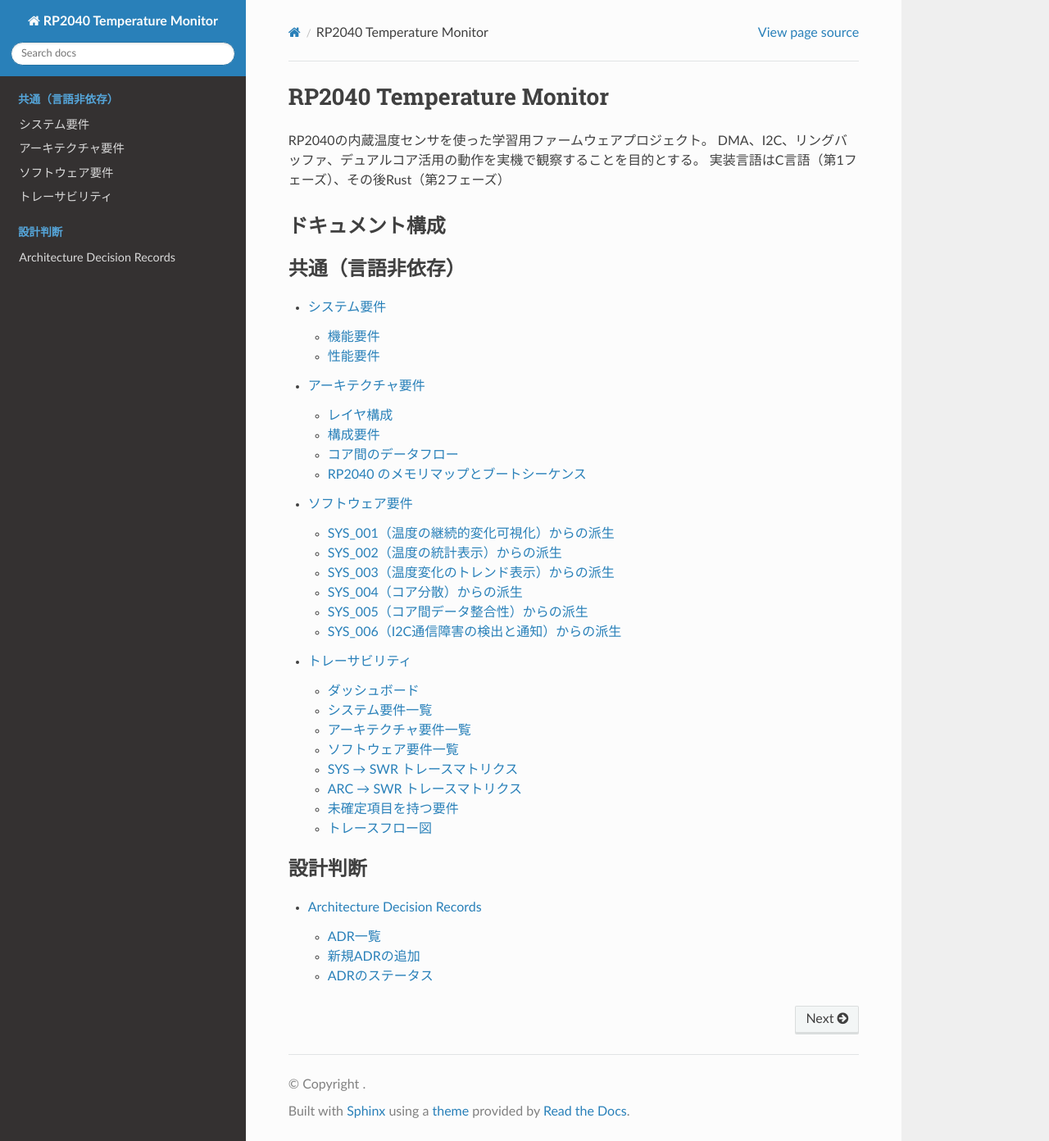
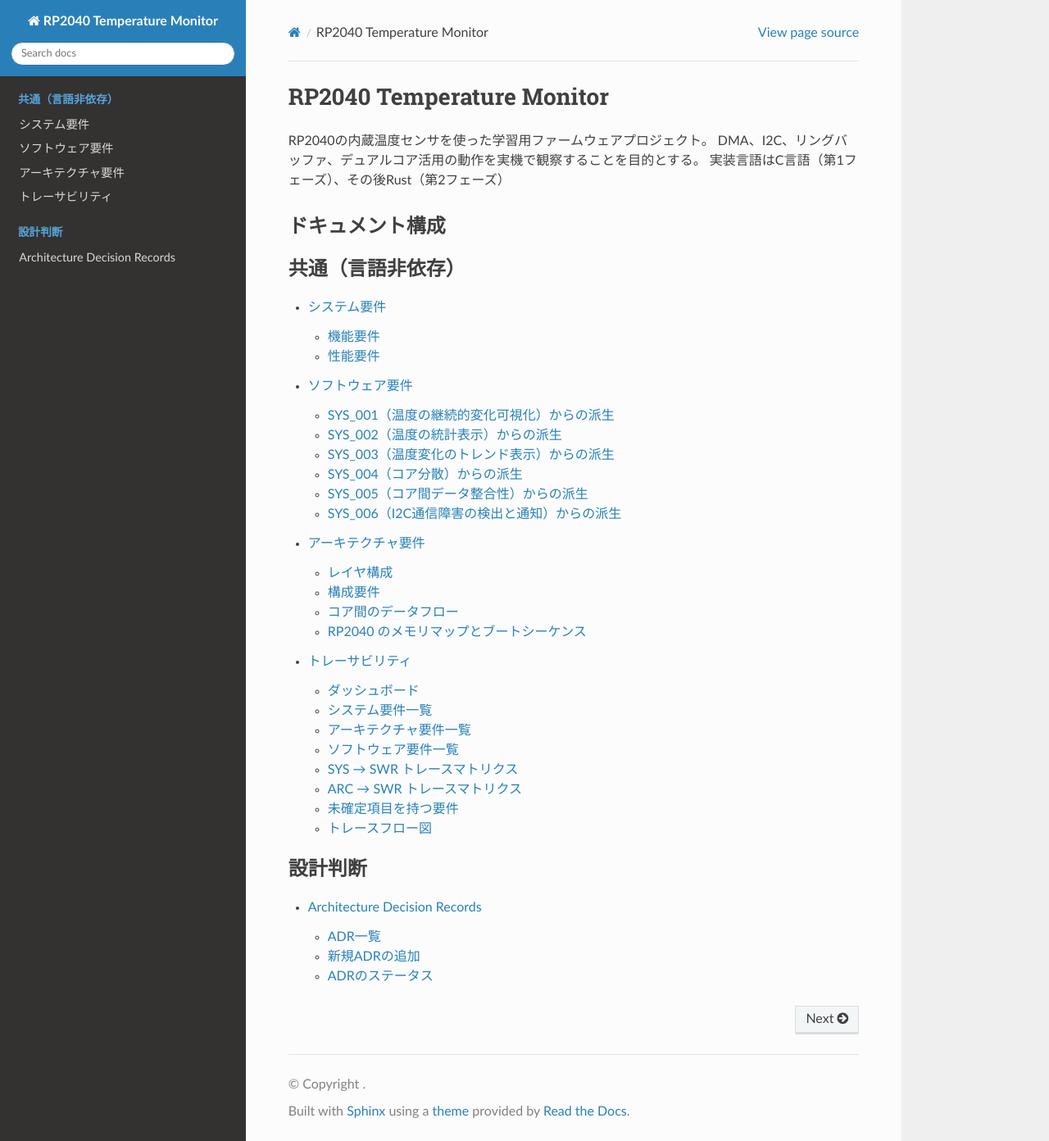
Before and after one commit to harukikiya/rp2040-temp-monitor, a Sphinx documentation site: the page built from docs/index.md, in a window 1280 px wide and 1392 px high. Shown: the whole window at 82% size. Built offline with Sphinx 7.4.7 and the Read the Docs theme 3.1.0, drawn with Linux system fonts in a browser that asks for light colours; some of the changed lines change nothing that is shown.

Commit message:
docs: ASPICEプロセス順にリネーム (#5)

````diff
--- a/docs/index.md
+++ b/docs/index.md
@@ -10,9 +10,9 @@ DMA、I2C、リングバッファ、デュアルコア活用の動作を実機
 :maxdepth: 2
 :caption: 共通（言語非依存）
 
-common/01_system_requirements
-common/02_architecture
-common/03_software_requirements
+common/10_system_requirements
+common/20_software_requirements
+common/30_architecture
 common/99_traceability
 ```
 
````
Also changed, not shown: docs/common/10_system_requirements.md (renamed from docs/common/01_system_requirements.md), docs/common/20_software_requirements.md (renamed from docs/common/03_software_requirements.md), docs/common/30_architecture.md (renamed from docs/common/02_architecture.md).
